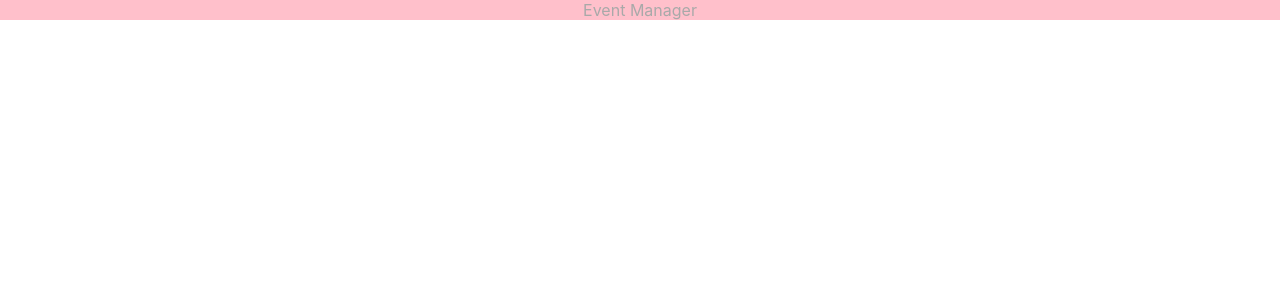
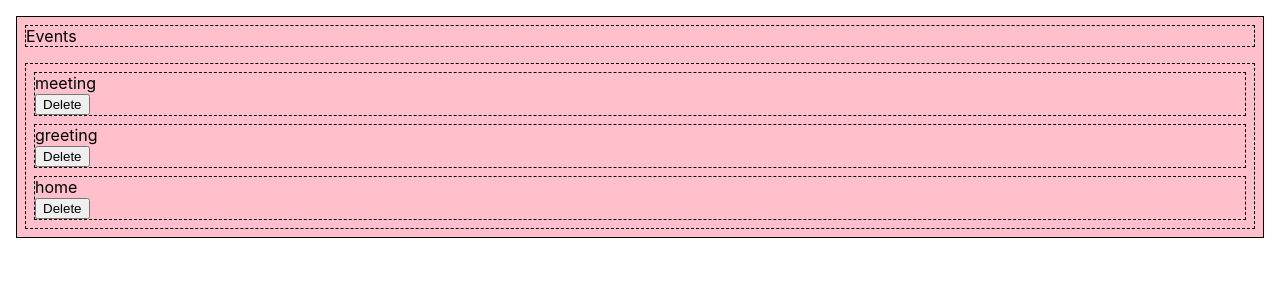
Before and after one commit to jonathandw743/CO2-plotting-for-SAMHE, a React (Create React App) app: page / in a window 1280 px wide. Shown: the top 300 px of the page. Built offline with nearby package versions, Linux system fonts and the light colour scheme.

Commit message:
added events and deleting functionality

```diff
--- a/src/App.js
+++ b/src/App.js
@@ -1,9 +1,18 @@
 import logo from "./logo.svg";
 import "./App.css";
 import Container from "./components/Container";
+import { useState } from 'react';
 
 function App() {
-    return <Container title='Event Manager' />;
+	const [events, setEvents] = useState([
+		{id: 0, title: 'meeting'},
+		{id: 1, title: 'greeting'},
+		{id: 2, title: 'home'}
+	]);
+	const onDeleteEvent = (id) => {
+		setEvents(events.filter((event) => event.id != id));
+	};
+    return <Container title='Event Manager' events={events} onDeleteEvent={onDeleteEvent} />;
 }
 
 export default App;
--- a/src/components/Container.js
+++ /dev/null
@@ -1,13 +0,0 @@
-const Container = ({ title }) => {
-  return (
-    <div style={containerStyle}>{title}</div>
-  )
-}
-
-const containerStyle = {
-    backgroundColor: 'pink',
-    color: 'darkgrey',
-    textAlign: 'center'
-}
-
-export default Container
--- /dev/null
+++ b/src/components/Container.jsx
@@ -0,0 +1,21 @@
+import Events from "./Events";
+import EventsHeader from "./EventsHeader";
+
+const Container = ({ title, events, onDeleteEvent }) => {
+    return <div style={containerStyle}>
+		<EventsHeader title={title}/>
+		<Events events={events} onDeleteEvent={onDeleteEvent}/>
+	</div>;
+};
+
+const containerStyle = {
+    backgroundColor: "pink",
+    color: "black",
+    display: 'flex',
+	flexFlow: 'column',
+	justifyContent: 'center',
+	border: '1px solid black',
+	margin: '1rem',
+};
+
+export default Container;
--- /dev/null
+++ b/src/components/Event.jsx
@@ -0,0 +1,18 @@
+import EventTitle from "./EventTitle";
+import EventDeleteButton from "./EventDeleteButton";
+
+const Event = ({ title, onDelete }) => {
+    return (
+        <div style={eventStyle}>
+            <EventTitle title={title} />
+            <EventDeleteButton onClick={onDelete} />
+        </div>
+    );
+};
+
+const eventStyle = {
+    margin: "0.5rem",
+    border: "1px dashed black",
+};
+
+export default Event;
--- /dev/null
+++ b/src/components/EventDeleteButton.jsx
@@ -0,0 +1,9 @@
+const EventDeleteButton = ({onClick}) => {
+  return (
+    <button onClick={onClick}>
+        Delete
+    </button>
+  )
+}
+
+export default EventDeleteButton
--- /dev/null
+++ b/src/components/EventTitle.jsx
@@ -0,0 +1,7 @@
+const EventTitle = ({title}) => {
+  return (
+    <div>{title}</div>
+  )
+}
+
+export default EventTitle
--- /dev/null
+++ b/src/components/Events.jsx
@@ -0,0 +1,14 @@
+import Event from "./Event";
+
+const Events = ({ events, onDeleteEvent }) => {
+    return <div style={eventsStyle}>
+        {events.map((event) => <Event key={event.id} title={event.title} onDelete={() => onDeleteEvent(event.id)}/>)}
+    </div>;
+};
+
+const eventsStyle = {
+    border: "1px dashed black",
+    margin: "0.5rem",
+};
+
+export default Events;
--- /dev/null
+++ b/src/components/EventsHeader.jsx
@@ -0,0 +1,12 @@
+const EventsHeader = () => {
+  return (
+    <div style={eventsHeaderStyle}>Events</div>
+  )
+}
+
+const eventsHeaderStyle = {
+    border: '1px dashed black',
+    margin: '0.5rem',
+};
+
+export default EventsHeader
```
